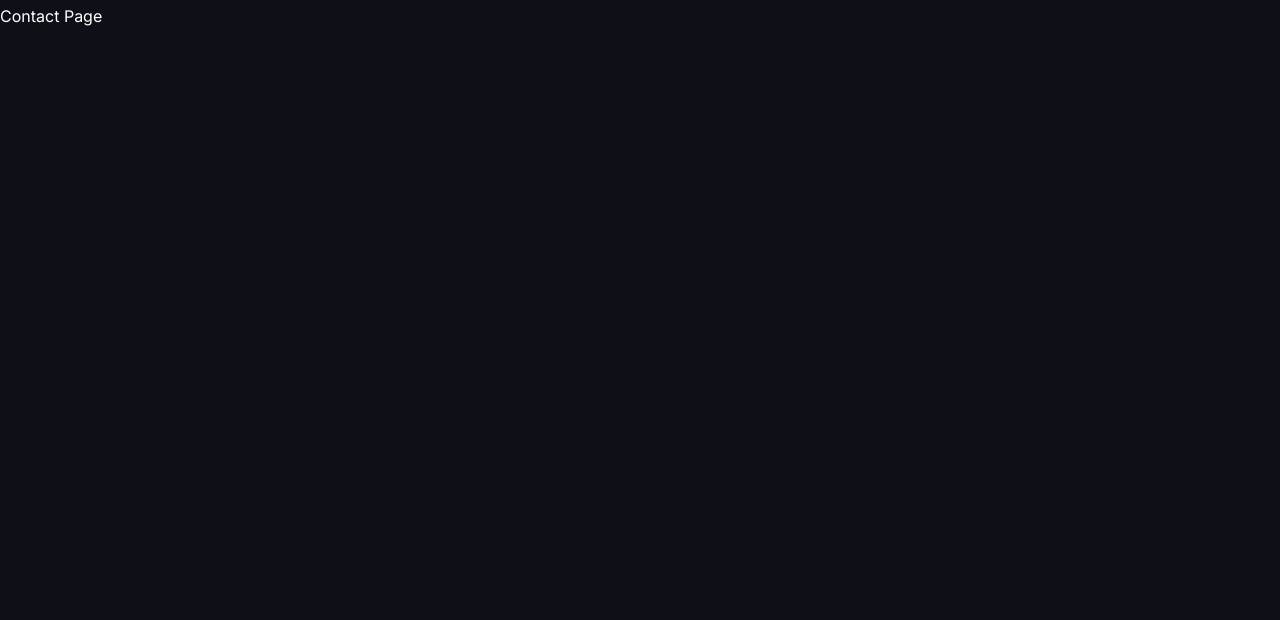
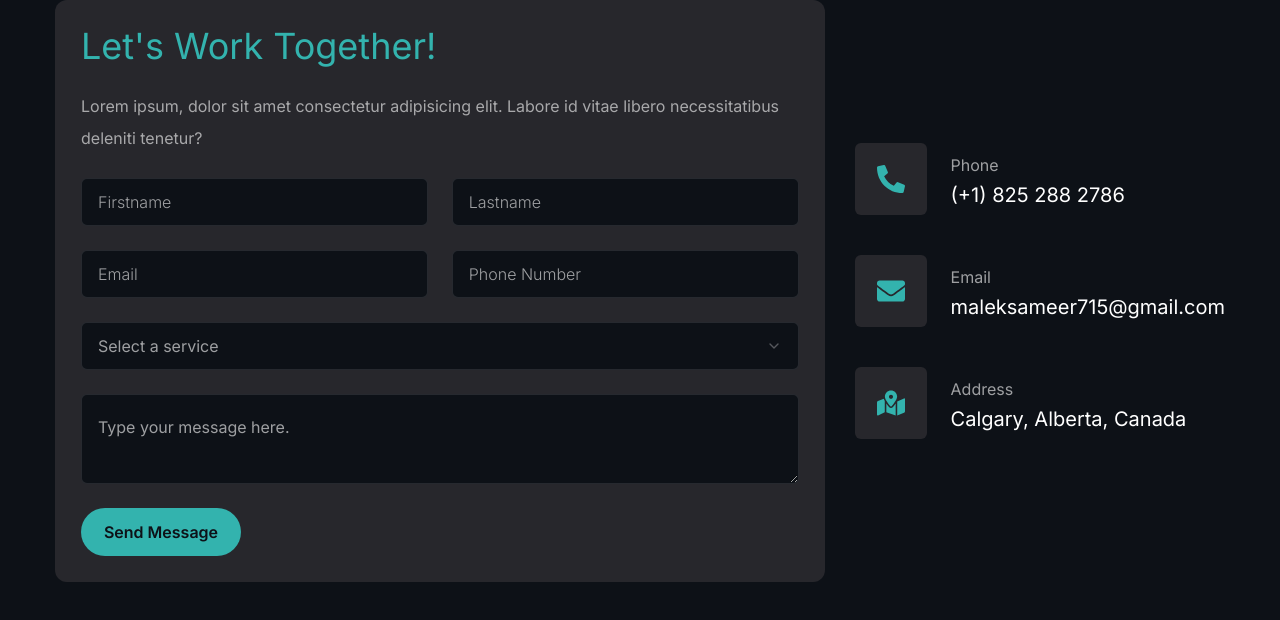
Before and after one commit to SameerMalek/Sameer-Portfolio-Site, a Next.js app: page /contact in a window 1280 px wide. Shown: the top 620 px of the page. Built offline with nearby package versions, Linux system fonts and the light colour scheme.

Commit message:
contact page

```diff
--- a/app/contact/page.jsx
+++ b/app/contact/page.jsx
@@ -1,11 +1,104 @@
-import React from 'react'
+"use client";
 
+import { Button } from "@/components/ui/button";
+import { Input } from "@/components/ui/input";
+import { Textarea } from "@/components/ui/textarea";
+
+import {
+  Select,
+  SelectContent,
+  SelectGroup,
+  SelectItem,
+  SelectLabel,
+  SelectTrigger,
+  SelectValue,
+} from "@/components/ui/select";
+
+import { FaPhoneAlt, FaEnvelope, FaMapMarkedAlt } from "react-icons/fa";
+
+const info = [
+  {
+    icon: <FaPhoneAlt />,
+    title: "Phone",
+    description: "(+1) 825 288 2786",
+  },
+  {
+    icon: <FaEnvelope />,
+    title: "Email",
+    description: "maleksameer715@gmail.com",
+  },
+  {
+    icon: <FaMapMarkedAlt />,
+    title: "Address",
+    description: "Calgary, Alberta, Canada",
+  },
+];
+
+import { motion } from "framer-motion";
 function Contact() {
   return (
-    <div>
-      Contact Page
-    </div>
-  )
+    <motion.div
+      initial={{ opacity: 0 }}
+      animate={{
+        opacity: 1,
+        transition: { delay: 2.4, duration: 0.4, ease: "easeIn" },
+      }}
+    >
+      <div className="container mx-auto">
+        <div className="flex flex-col xl:flex-row gap-[30px]">
+          <div className="xl:h-[54%] order-2 xl:order-none">
+            <form action="" className="flex flex-col gap-6 p-[26px] bg-[#27272c] rounded-xl">
+              <h3 className="text-4xl text-accent">Let's Work Together!</h3>
+              <p className="text-white/60">Lorem ipsum, dolor sit amet consectetur adipisicing elit. Labore id vitae libero necessitatibus deleniti tenetur?</p>
+              <div className="grid grid-cols-1 md:grid-cols-2 gap-6">
+              <Input type="firstname" placeholder="Firstname"/>
+              <Input type="lastname" placeholder="Lastname"/>
+              <Input type="email" placeholder="Email"/>
+              <Input type="phone" placeholder="Phone Number"/>
+              </div>
+              <Select>
+                <SelectTrigger className="w-full">
+                  <SelectValue placeholder="Select a service"/>
+                </SelectTrigger>
+                <SelectContent>
+                  <SelectGroup>
+                    <SelectLabel>Select a service</SelectLabel>
+                    <SelectItem value="wst">Web Development</SelectItem>
+                    <SelectItem value="cst">Mobile-App Development</SelectItem>
+                    <SelectItem value="ust">UI/UX Development</SelectItem>
+                    <SelectItem value="dst">Database Development</SelectItem>
+                  </SelectGroup>
+                </SelectContent>
+              </Select>
+              <Textarea
+              placeholder="Type your message here."
+              />
+              <Button size="md" className="max-w-40">
+                Send Message
+              </Button>
+            </form>
+          </div>
+          <div className="flex-1 flex items-center xl:justify-end order-1 xl:order-none mb-8 xl:mb-0">
+            <ul className="flex flex-col gap-10">
+              {info.map((item,index)=>{
+                return (
+                  <li key={index} className="flex items-center gap-6">
+                    <div className="w-[52px] h-[52px] xl:w-[72px] xl:h-[72px] bg-[#27272c] text-accent rounded-md flex items-center justify-center">
+                      <div className="text-[28px]">{item.icon}</div>
+                    </div>
+                    <div className="flex-1">
+                      <p className="text-white/60">{item.title}</p>
+                      <h3 className="text-xl">{item.description}</h3>
+                    </div>
+                  </li>
+                )
+              })}
+            </ul>
+          </div>
+        </div>
+      </div>
+    </motion.div>
+  );
 }
 
-export default Contact
+export default Contact;
--- a/components/ui/input.jsx
+++ b/components/ui/input.jsx
@@ -7,7 +7,7 @@
     (<input
       type={type}
       className={cn(
-        "flex h-10 w-full rounded-md border border-slate-200 bg-white px-3 py-2 text-sm ring-offset-white file:border-0 file:bg-transparent file:text-sm file:font-medium placeholder:text-slate-500 focus-visible:outline-none focus-visible:ring-2 focus-visible:ring-slate-950 focus-visible:ring-offset-2 disabled:cursor-not-allowed disabled:opacity-50 dark:border-slate-800 dark:bg-slate-950 dark:ring-offset-slate-950 dark:placeholder:text-slate-400 dark:focus-visible:ring-slate-300",
+        "flex h-[48px] rounded-md border border-white/10 focus:border-accent font-light bg-primary px-4 py-5 text-base placeholder:text-white/60 outline-none",
         className
       )}
       ref={ref}
--- a/components/ui/select.jsx
+++ b/components/ui/select.jsx
@@ -16,7 +16,7 @@
   <SelectPrimitive.Trigger
     ref={ref}
     className={cn(
-      "flex h-10 w-full items-center justify-between rounded-md border border-slate-200 bg-white px-3 py-2 text-sm ring-offset-white placeholder:text-slate-500 focus:outline-none focus:ring-2 focus:ring-slate-950 focus:ring-offset-2 disabled:cursor-not-allowed disabled:opacity-50 [&>span]:line-clamp-1 dark:border-slate-800 dark:bg-slate-950 dark:ring-offset-slate-950 dark:placeholder:text-slate-400 dark:focus:ring-slate-300",
+      "flex h-[48px] w-full items-center justify-between rounded-md border border-white/10 bg-primary px-4 py-5 text-base text-white/60  placeholder:text-white/10 focus:border-accent outline-none",
       className
     )}
     {...props}>
@@ -54,7 +54,7 @@
     <SelectPrimitive.Content
       ref={ref}
       className={cn(
-        "relative z-50 max-h-96 min-w-[8rem] overflow-hidden rounded-md border border-slate-200 bg-white text-slate-950 shadow-md data-[state=open]:animate-in data-[state=closed]:animate-out data-[state=closed]:fade-out-0 data-[state=open]:fade-in-0 data-[state=closed]:zoom-out-95 data-[state=open]:zoom-in-95 data-[side=bottom]:slide-in-from-top-2 data-[side=left]:slide-in-from-right-2 data-[side=right]:slide-in-from-left-2 data-[side=top]:slide-in-from-bottom-2 dark:border-slate-800 dark:bg-slate-950 dark:text-slate-50",
+        "relative z-50 max-h-96 min-w-[8rem] overflow-hidden rounded-md border border-white/10 bg-primary text-white shadow-md data-[state=open]:animate-in data-[state=closed]:animate-out data-[state=closed]:fade-out-0 data-[state=open]:fade-in-0 data-[state=closed]:zoom-out-95 data-[state=open]:zoom-in-95 data-[side=bottom]:slide-in-from-top-2 data-[side=left]:slide-in-from-right-2 data-[side=right]:slide-in-from-left-2 data-[side=top]:slide-in-from-bottom-2 dark:border-slate-800 dark:bg-slate-950 dark:text-slate-50",
         position === "popper" &&
           "data-[side=bottom]:translate-y-1 data-[side=left]:-translate-x-1 data-[side=right]:translate-x-1 data-[side=top]:-translate-y-1",
         className
@@ -85,7 +85,7 @@
   <SelectPrimitive.Item
     ref={ref}
     className={cn(
-      "relative flex w-full cursor-default select-none items-center rounded-sm py-1.5 pl-8 pr-2 text-sm outline-none focus:bg-slate-100 focus:text-slate-900 data-[disabled]:pointer-events-none data-[disabled]:opacity-50 dark:focus:bg-slate-800 dark:focus:text-slate-50",
+      "relative flex w-full cursor-default select-none items-center rounded-sm py-1.5 pl-8 pr-2 text-sm outline-none focus:bg-accent focus:text-primary data-[disabled]:pointer-events-none data-[disabled]:opacity-50 dark:focus:bg-slate-800 dark:focus:text-slate-50",
       className
     )}
     {...props}>
--- a/components/ui/textarea.jsx
+++ b/components/ui/textarea.jsx
@@ -6,7 +6,7 @@
   return (
     (<textarea
       className={cn(
-        "flex min-h-[80px] w-full rounded-md border border-slate-200 bg-white px-3 py-2 text-sm ring-offset-white placeholder:text-slate-500 focus-visible:outline-none focus-visible:ring-2 focus-visible:ring-slate-950 focus-visible:ring-offset-2 disabled:cursor-not-allowed disabled:opacity-50 dark:border-slate-800 dark:bg-slate-950 dark:ring-offset-slate-950 dark:placeholder:text-slate-400 dark:focus-visible:ring-slate-300",
+        "flex min-h-[80px] w-full rounded-md border border-white/10 bg-primary px-4 py-5 text-base placeholder:text-white/60 focus-visible:outline-none focus-visible:ring-1 focus-visible:ring-accent focus-visible:ring-offset-0 disabled:cursor-not-allowed disabled:opacity-50",
         className
       )}
       ref={ref}
```
Also changed, not shown: .eslintrc.json.
